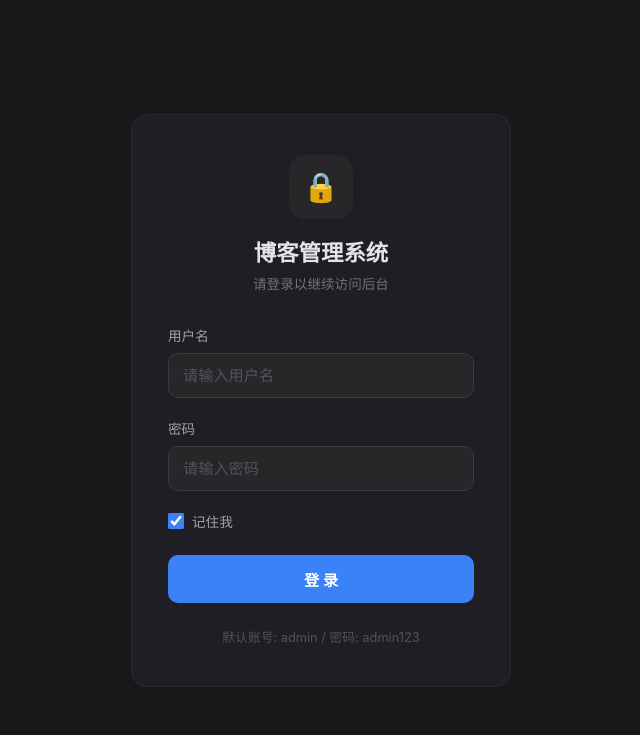
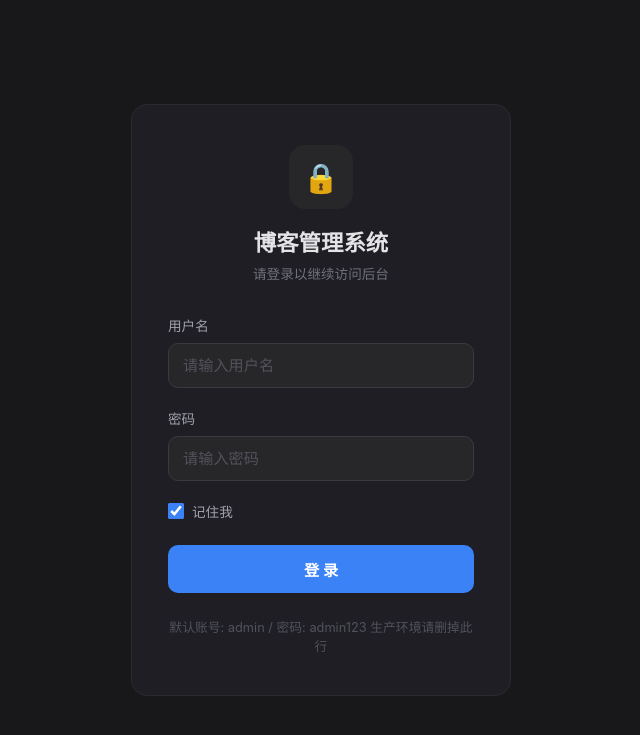
Before and after one commit to syx4869/blog, a PHP site: page /admin/login.php in a window 1280 px wide. Shown: the top 735 px of the page, without its empty margins (319-959 px from the left). Run offline with PHP 8.4, Linux system fonts and the light colour scheme; some web fonts are replaced.

Commit message:
chore: 更新登录页提示信息

```diff
--- a/backend/admin/login.php
+++ b/backend/admin/login.php
@@ -305,7 +305,7 @@ if ($_SERVER['REQUEST_METHOD'] === 'POST') {
       </form>
 
       <div class="login-footer">
-        默认账号: admin / 密码: admin123
+        默认账号: admin / 密码: admin123  生产环境请删掉此行
       </div>
     </div>
   </div>
```
